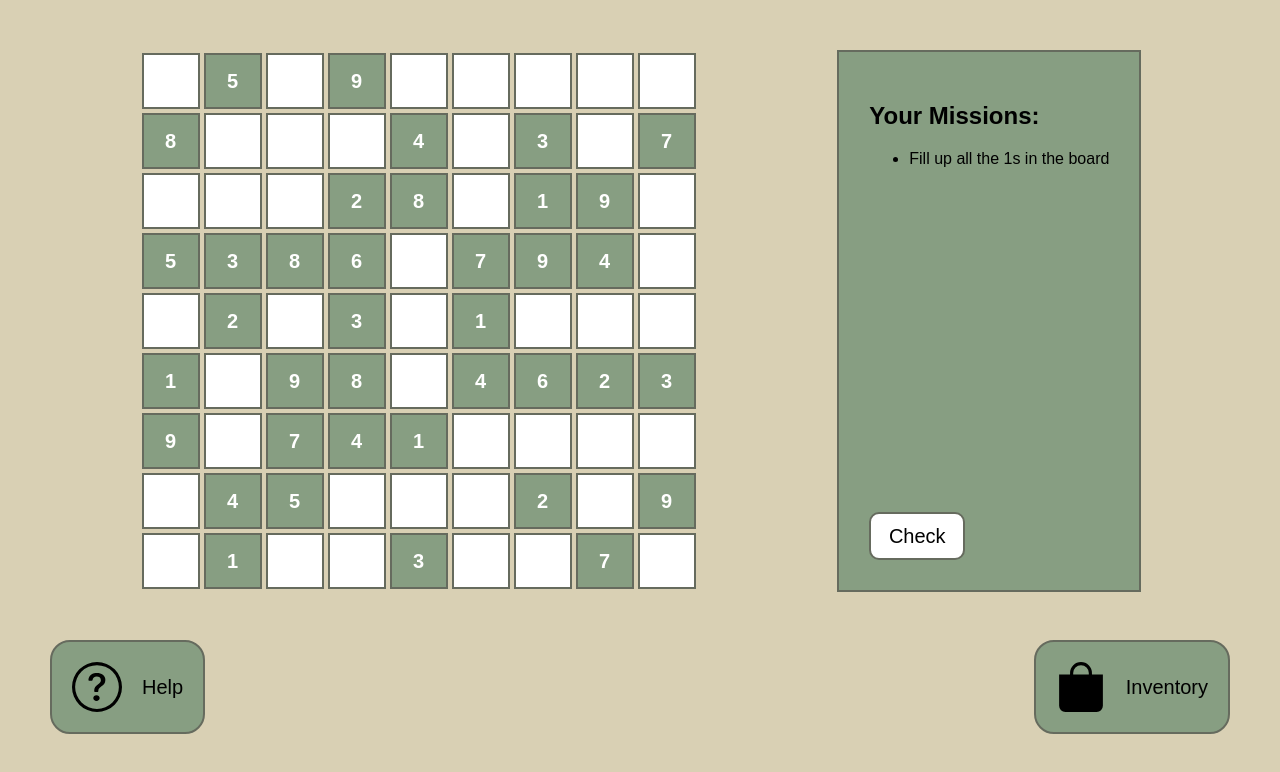
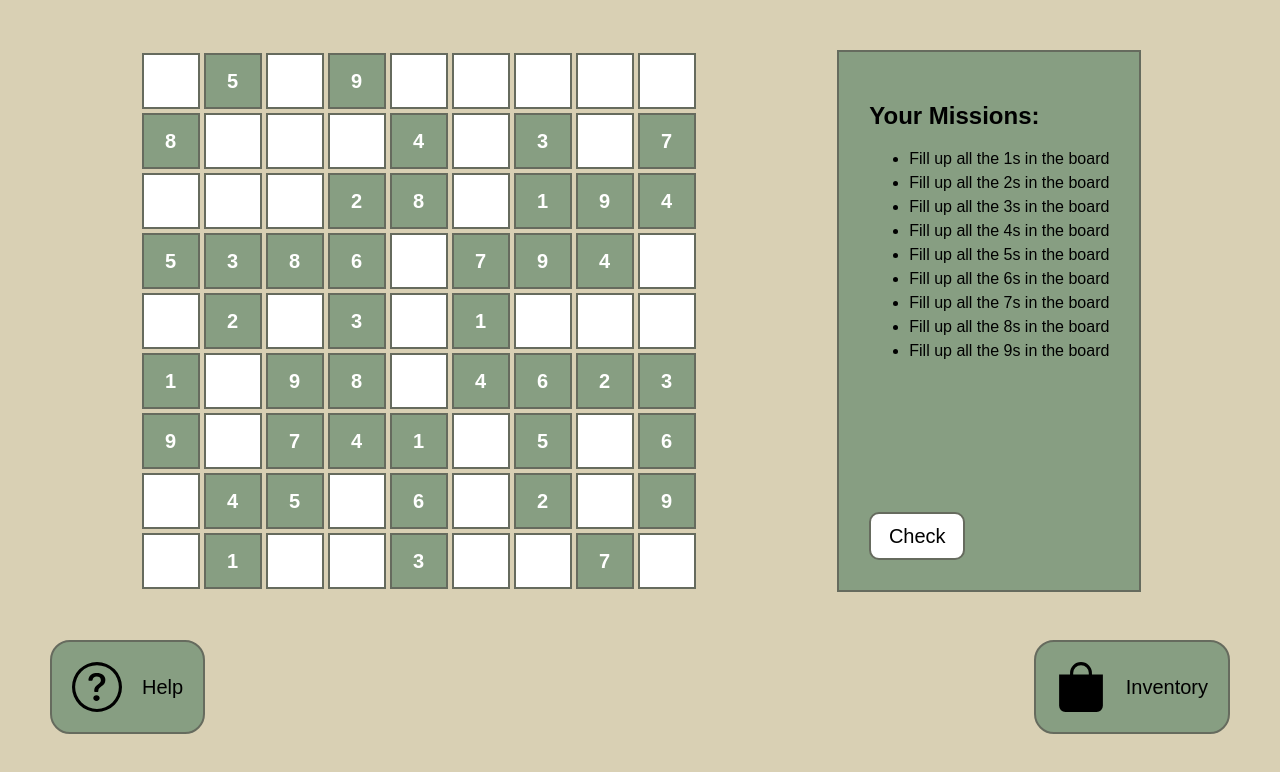
Before and after one commit to nicoletanyt/GamifiedPortfolio, a React (Create React App) app: page / in a window 1280 px wide. Shown: the top 772 px of the page. Built offline with nearby package versions, Linux system fonts and the light colour scheme; a web font is replaced by a local one.

Commit message:
added more missions but with a few bugs

```diff
--- a/src/App.css
+++ b/src/App.css
@@ -217,3 +217,6 @@ body {
 .header h2 {
   margin-bottom: 0;
 }
+.sidebar li {
+  padding-bottom: 3%;
+}
--- a/src/App.js
+++ b/src/App.js
@@ -8,14 +8,13 @@ import InventoryBtn from "./components/InventoryBtn";
 import HelpBtn from "./components/HelpBtn";
 import Inventory from "./components/Inventory";
 
-export const numCheck = 1;
-
 function App() {
   const [sudokuBoard, setSudokuBoard] = useState(getDeepCopy(initial));
   const [done, setDone] = useState(false);
   const [unlocked, setUnlocked] = useState([]);
   const [missionsDone, setMissionsDone] = useState([]);
   const [showInventory, setShowInventory] = useState(false);
+  const [numCheck, setNumCheck] = useState(1);
 
   function inputChange(e, row, col) {
     let grid = getDeepCopy(sudokuBoard);
@@ -32,6 +31,7 @@ function App() {
     //Display Popup
     setDone(true);
     setMissionsDone([...missionsDone, true]);
+    setNumCheck(numCheck + 1); //update the sudoku checking logic
   };
 
   const hidePopup = (name) => {
@@ -69,6 +69,7 @@ function App() {
           done={missionsDone}
           sudokuBoard={sudokuBoard}
           onFinished={showPopup}
+          numCheck={numCheck}
         />
       </div>
       <div className="toolbar">
--- a/src/components/CheckBtn.js
+++ b/src/components/CheckBtn.js
@@ -1,8 +1,7 @@
 import React from "react";
 import "../App.css";
-import { numCheck } from "../App";
 
-export default function CheckBtn({ grid, onClicked }) {
+export default function CheckBtn({ grid, onClicked, numCheck }) {
   function checkRow(grid, row, num) {
     if (grid[row].indexOf(num) !== -1) {
       grid[row].splice(grid[row].indexOf(num), num);
@@ -55,9 +54,9 @@ export default function CheckBtn({ grid, onClicked }) {
         }
       }
     }
-    console.log(numLeft);
+    // console.log(numLeft);
     if (numLeft === 0) {
-      alert("Congrats! You have completed mission 1!"); //show screen to see achievements
+      alert("Congrats! You have completed mission " + numCheck + "!"); //show screen to see achievements
       return true;
     } else {
       alert("You need to fill in more " + numCheck + "s!");
--- a/src/components/Puzzle.js
+++ b/src/components/Puzzle.js
@@ -1,11 +1,11 @@
 export const initial = [
   [-1, 5, -1, 9, -1, -1, -1, -1, -1],
   [8, -1, -1, -1, 4, -1, 3, -1, 7],
-  [-1, -1, -1, 2, 8, -1, 1, 9, -1],
+  [-1, -1, -1, 2, 8, -1, 1, 9, 4],
   [5, 3, 8, 6, -1, 7, 9, 4, -1],
   [-1, 2, -1, 3, -1, 1, -1, -1, -1],
   [1, -1, 9, 8, -1, 4, 6, 2, 3],
-  [9, -1, 7, 4, 1, -1, -1, -1, -1],
-  [-1, 4, 5, -1, -1, -1, 2, -1, 9],
+  [9, -1, 7, 4, 1, -1, 5, -1, 6],
+  [-1, 4, 5, -1, 6, -1, 2, -1, 9],
   [-1, 1, -1, -1, 3, -1, -1, 7, -1],
 ];
--- a/src/components/Sidebar.js
+++ b/src/components/Sidebar.js
@@ -2,19 +2,37 @@ import React from "react";
 import CheckBtn from "./CheckBtn";
 import { getDeepCopy } from "./Board";
 
-export default function Sidebar({ done, sudokuBoard, onFinished }) {
+export default function Sidebar({ done, sudokuBoard, onFinished, numCheck }) {
+  const missions = [
+    "Fill up all the 1s in the board",
+    "Fill up all the 2s in the board",
+    "Fill up all the 3s in the board",
+    "Fill up all the 4s in the board",
+    "Fill up all the 5s in the board",
+    "Fill up all the 6s in the board",
+    "Fill up all the 7s in the board",
+    "Fill up all the 8s in the board",
+    "Fill up all the 9s in the board",
+  ];
+
   return (
     <div className="sidebar">
       <div>
         <h2>Your Missions: </h2>
         <ul>
-          <li className={done[0] ? "done" : null}>
-            Fill up all the 1s in the board
-          </li>
+          {missions.map((mission, index) => (
+            <li key={index} className={done[index] ? "done" : null}>
+              {mission}
+            </li>
+          ))}
         </ul>
       </div>
 
-      <CheckBtn grid={getDeepCopy(sudokuBoard)} onClicked={onFinished} />
+      <CheckBtn
+        grid={getDeepCopy(sudokuBoard)}
+        onClicked={onFinished}
+        numCheck={numCheck}
+      />
     </div>
   );
 }
```
